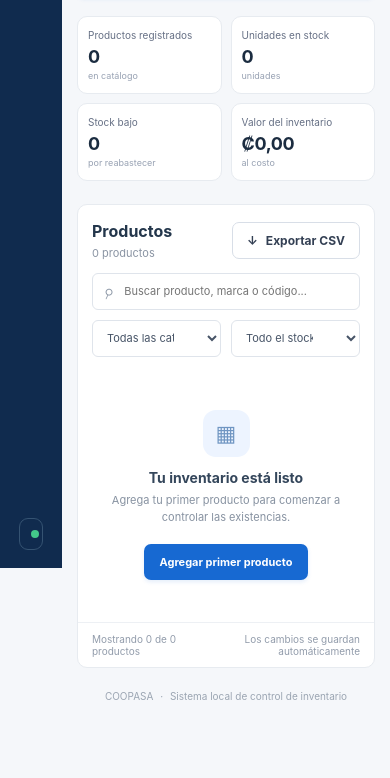
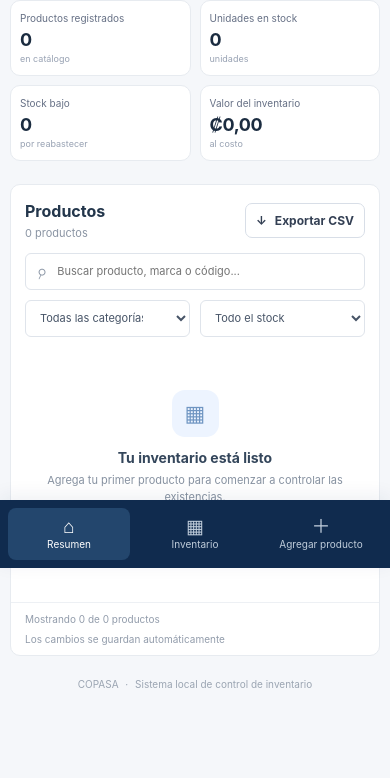
Before and after one commit to harinrc/me-gusta-tu-limon-agrio-sistema-de-inventario, a plain HTML site: page index.html in a window 390 px wide. Shown: the part 276-1054 px from the top of the page. Before the commit the page ends 998 px from the top, so only its background shows below. Drawn offline with Linux system fonts and the light colour scheme.

Commit message:
secciones, responsividad y nombre oficial

```diff
--- a/index.html
+++ b/index.html
@@ -7,36 +7,39 @@
       name="description"
       content="Control local de inventario de línea blanca para COPASA."
     />
-    <title>Inventario | COPASA</title>
+    <title>Inventario | COPASA - SILCOP</title>
     <link rel="stylesheet" href="styles.css" />
     <script src="script.js" defer></script>
   </head>
   <body>
     <div class="app-shell">
       <aside class="sidebar">
-        <a class="brand" href="#" aria-label="COOPASA, inicio">
+        <a class="brand" href="#resumen" aria-label="COPASA, inicio">
           <span class="brand-mark" aria-hidden="true">C</span>
-          <span class="brand-name">COOPASA<small>INVENTARIO</small></span>
+          <span class="brand-name">COPASA<small>INVENTARIO</small></span>
         </a>
         <div class="sidebar-label">GESTIÓN</div>
         <nav aria-label="Navegación principal">
-          <a class="nav-link active" href="#inventario">
-            <span class="nav-icon" aria-hidden="true">▦</span> Inventario
+          <a class="nav-link active" href="#resumen" aria-label="Resumen" title="Resumen" aria-current="location">
+            <span class="nav-icon" aria-hidden="true">⌂</span><span class="nav-link-label">Resumen</span>
           </a>
-          <a class="nav-link" href="#resumen">
-            <span class="nav-icon" aria-hidden="true">▤</span> Resumen
+          <a class="nav-link" href="#inventario" aria-label="Inventario" title="Inventario">
+            <span class="nav-icon" aria-hidden="true">▦</span><span class="nav-link-label">Inventario</span>
           </a>
+          <button class="nav-link nav-action" id="nav-add-product" type="button" aria-label="Agregar producto" title="Agregar producto">
+            <span class="nav-icon" aria-hidden="true">＋</span><span class="nav-link-label">Agregar producto</span>
+          </button>
         </nav>
         <div class="sidebar-note">
           <span class="status-dot"></span>
           <div><strong>Almacenamiento local</strong><small>Datos guardados en este equipo</small></div>
         </div>
-        <div class="sidebar-footer">Línea blanca · COOPASA</div>
+        <div class="sidebar-footer">Línea blanca · COPASA</div>
       </aside>
 
       <main class="main-content">
         <header class="topbar">
-          <div class="breadcrumb">COOPASA <span>/</span> Inventario</div>
+          <div class="breadcrumb">COPASA <span>/</span> Inventario</div>
           <div class="local-badge"><span class="status-dot"></span> Modo local</div>
         </header>
 
@@ -136,7 +139,7 @@
           </div>
           <div class="table-footer"><span id="results-label">Mostrando 0 productos</span><span>Los cambios se guardan automáticamente</span></div>
         </section>
-        <footer class="page-footer">COOPASA <span>·</span> Sistema local de control de inventario</footer>
+        <footer class="page-footer">COPASA <span>·</span> Sistema local de control de inventario</footer>
       </main>
     </div>
 
--- a/script.js
+++ b/script.js
@@ -1,7 +1,8 @@
 (() => {
   "use strict";
 
-  const STORAGE_KEY = "coopasa-inventario-v1";
+  const STORAGE_KEY = "copasa-inventario-v1";
+  const LEGACY_STORAGE_KEY = "coopasa-inventario-v1";
   const form = document.getElementById("product-form");
   const dialog = document.getElementById("product-dialog");
   const tableBody = document.getElementById("product-table-body");
@@ -15,7 +16,7 @@
 
   function loadProducts() {
     try {
-      const saved = localStorage.getItem(STORAGE_KEY);
+      const saved = localStorage.getItem(STORAGE_KEY) ?? localStorage.getItem(LEGACY_STORAGE_KEY);
       if (saved === null) return [];
       const parsed = JSON.parse(saved);
       if (!Array.isArray(parsed)) throw new Error("El formato guardado no es una lista.");
@@ -191,7 +192,7 @@
     const url = URL.createObjectURL(blob);
     const link = document.createElement("a");
     link.href = url;
-    link.download = `inventario-coopasa-${new Date().toISOString().slice(0, 10)}.csv`;
+    link.download = `inventario-copasa-${new Date().toISOString().slice(0, 10)}.csv`;
     document.body.append(link);
     link.click();
     link.remove();
@@ -238,6 +239,7 @@
   });
 
   document.getElementById("add-product-button").addEventListener("click", () => openDialog());
+  document.getElementById("nav-add-product").addEventListener("click", () => openDialog());
   document.getElementById("empty-add-button").addEventListener("click", () => openDialog());
   document.getElementById("close-dialog-button").addEventListener("click", () => dialog.close());
   document.getElementById("cancel-button").addEventListener("click", () => dialog.close());
@@ -245,6 +247,16 @@
   searchInput.addEventListener("input", render);
   categoryFilter.addEventListener("change", render);
   stockFilter.addEventListener("change", render);
+  document.querySelectorAll(".sidebar nav a").forEach((link) => {
+    link.addEventListener("click", () => {
+      document.querySelectorAll(".sidebar nav a").forEach((navLink) => {
+        navLink.classList.remove("active");
+        navLink.removeAttribute("aria-current");
+      });
+      link.classList.add("active");
+      link.setAttribute("aria-current", "location");
+    });
+  });
   dialog.addEventListener("click", (event) => {
     if (event.target === dialog) dialog.close();
   });
--- a/styles.css
+++ b/styles.css
@@ -25,9 +25,9 @@ button { cursor: pointer; }
 .brand-name small { display: block; color: #aebfd1; font-size: 9px; letter-spacing: 2px; margin-top: 4px; }
 .sidebar-label { color: #8296ad; font-size: 10px; font-weight: 700; letter-spacing: 1.4px; padding: 0 12px 12px; }
 .sidebar nav { display: grid; gap: 6px; }
-.nav-link { color: #bfccda; text-decoration: none; display: flex; align-items: center; gap: 12px; border-radius: 8px; padding: 11px 12px; font-size: 14px; }
+.nav-link { color: #bfccda; text-decoration: none; display: flex; align-items: center; gap: 12px; border: 0; width: 100%; text-align: left; border-radius: 8px; padding: 11px 12px; font-size: 14px; background: transparent; }
 .nav-link:hover, .nav-link.active { color: #fff; background: #23466d; }
-.nav-icon { width: 19px; font-size: 18px; text-align: center; }
+.nav-icon { flex: 0 0 19px; width: 19px; font-size: 18px; text-align: center; }
 .sidebar-note { display: flex; gap: 10px; align-items: flex-start; margin: auto 4px 0; padding: 14px 12px; border: 1px solid #355372; border-radius: 9px; }
 .status-dot { flex: 0 0 8px; height: 8px; border-radius: 50%; background: #42c88a; margin-top: 4px; }
 .sidebar-note strong, .sidebar-note small { display: block; }
@@ -123,18 +123,32 @@ tbody tr:last-child td { border-bottom: 0; }
   .main-content { padding: 0 24px 22px; }
   .stats-grid { grid-template-columns: repeat(2, minmax(0, 1fr)); }
 }
-@media (max-width: 700px) {
-  .sidebar { width: 62px; padding: 18px 8px; align-items: center; }
+@media (max-width: 900px) and (min-width: 601px) {
+  .sidebar { width: 74px; padding: 22px 9px 16px; align-items: center; }
   .brand { padding: 0 0 34px; }
-  .brand-mark { width: 39px; height: 39px; }
-  .brand-name, .sidebar-label, .nav-link:not(.active), .nav-link.active { font-size: 0; }
+  .brand-name, .sidebar-label, .nav-link-label, .sidebar-note div, .sidebar-footer { display: none; }
   .sidebar nav { width: 100%; }
   .nav-link { justify-content: center; padding: 12px 4px; }
   .nav-icon { font-size: 19px; }
   .sidebar-note { margin: auto 0 0; padding: 11px; }
-  .sidebar-note div, .sidebar-footer { display: none; }
   .sidebar-note .status-dot { margin: 0; }
-  .main-content { margin-left: 62px; padding: 0 15px 20px; }
+  .main-content { margin-left: 74px; padding: 0 20px 22px; }
+}
+@media (max-width: 600px) {
+  .sidebar {
+    inset: auto 0 0;
+    width: 100%;
+    padding: 8px 8px max(8px, env(safe-area-inset-bottom));
+    align-items: stretch;
+    z-index: 5;
+    box-shadow: 0 -4px 18px #102b4e12;
+  }
+  .brand, .sidebar-label, .sidebar-note, .sidebar-footer { display: none; }
+  .sidebar nav { display: grid; grid-template-columns: repeat(3, minmax(0, 1fr)); gap: 4px; }
+  .nav-link { min-height: 52px; flex-direction: column; justify-content: center; gap: 3px; padding: 5px 2px; font-size: 10px; text-align: center; }
+  .nav-link-label { display: block; line-height: 1.15; }
+  .nav-icon { flex: 0 0 auto; width: auto; font-size: 19px; line-height: 1; }
+  .main-content { margin-left: 0; padding: 0 15px calc(88px + env(safe-area-inset-bottom)); }
   .topbar { height: 54px; }
   .page-heading { align-items: flex-start; flex-direction: column; padding: 25px 0 19px; gap: 14px; }
   .page-heading .button { align-self: stretch; }
@@ -154,11 +168,22 @@ tbody tr:last-child td { border-bottom: 0; }
   .table-footer span:last-child { text-align: right; }
 }
 @media (max-width: 420px) {
+  .main-content { padding-right: 10px; padding-left: 10px; }
   .stats-grid { grid-template-columns: 1fr 1fr; }
-  .stat-card { grid-template-columns: 1fr; }
+  .stat-card { grid-template-columns: 1fr; min-width: 0; padding: 11px 9px; }
   .stat-icon { display: none; }
   .stat-caption { grid-column: 1; }
+  .stat-card p { overflow-wrap: anywhere; }
+  .page-heading h1 { overflow-wrap: anywhere; }
+  .panel-heading { gap: 8px; }
+  .panel-heading .button { padding: 9px 10px; }
+  .table-footer { flex-wrap: wrap; }
+  .table-footer span:last-child { text-align: left; }
   .local-badge { font-size: 0; padding: 8px; }
   .local-badge .status-dot { width: 8px; height: 8px; }
   .product-dialog form { padding: 19px; }
+  .form-grid { grid-template-columns: 1fr; }
+  .field-full { grid-column: auto; }
+  .dialog-actions { flex-wrap: wrap; }
+  .dialog-actions .button { flex: 1; }
 }
```
